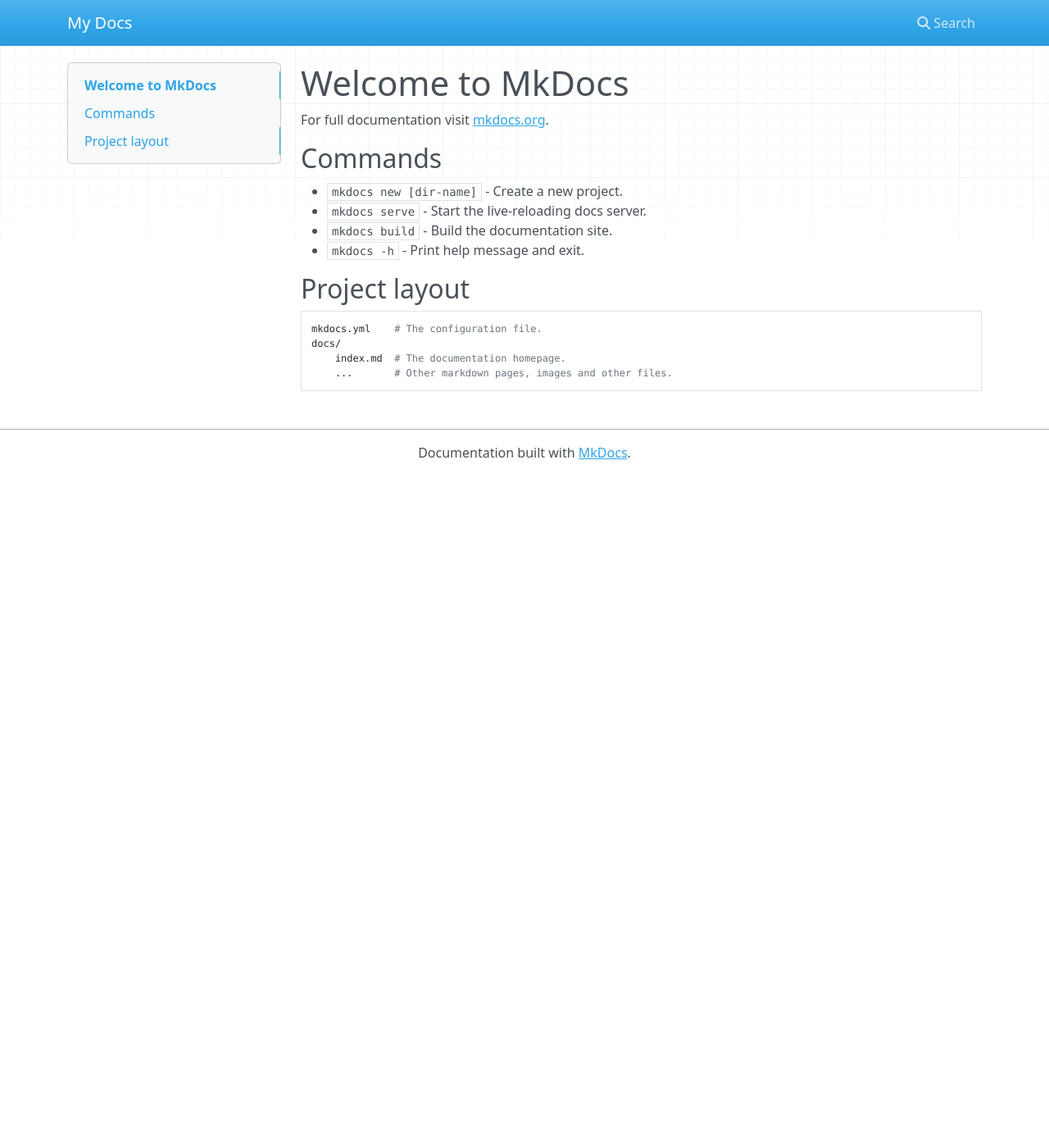
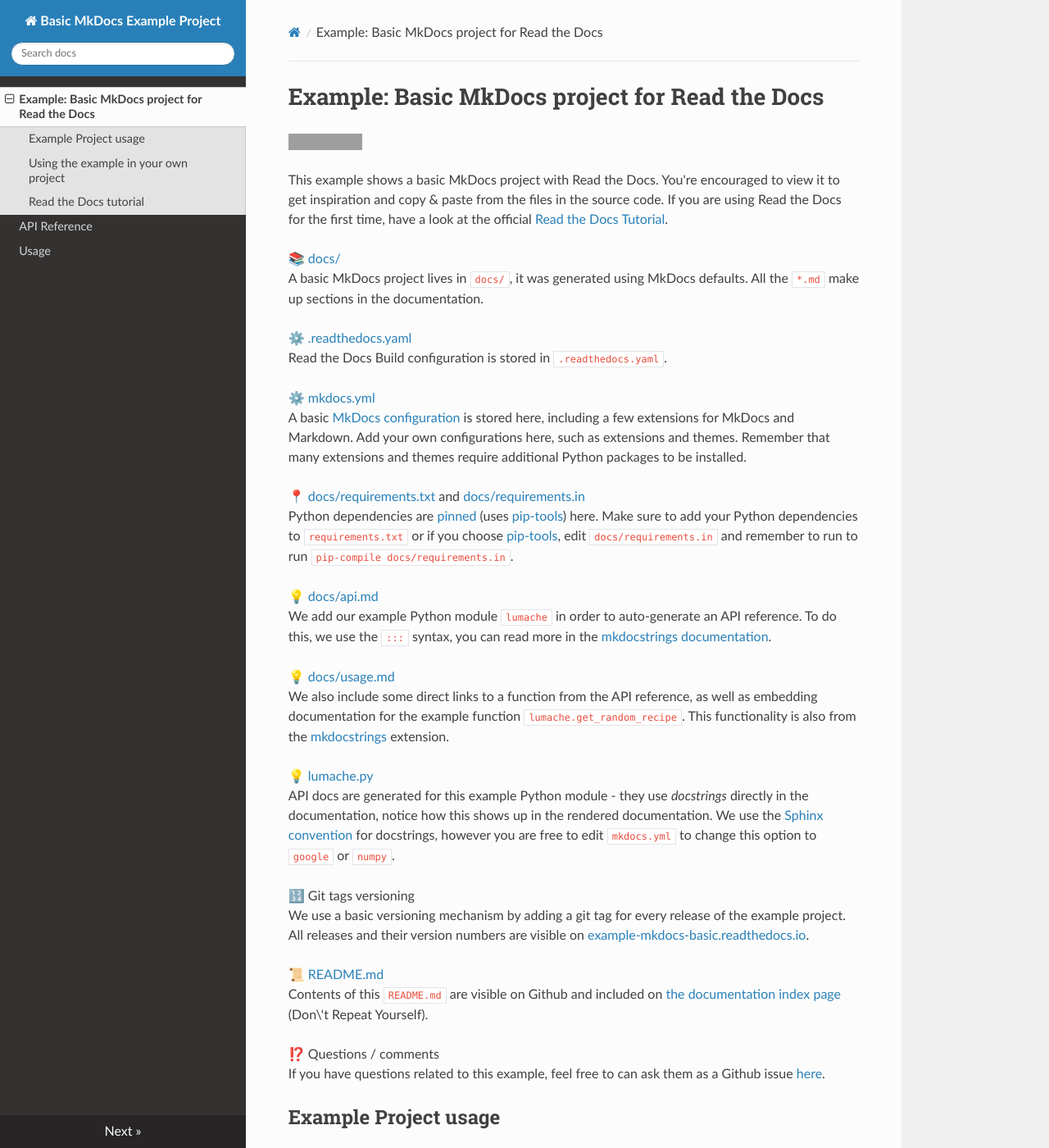
Before and after one commit to karlzam/ringed-seal-docs, an MkDocs documentation site: the page built from docs/index.md, in a window 1280 px wide and 1400 px high. Shown: the whole window at 82% size. Built offline with MkDocs 1.6.1, drawn with Linux system fonts in a browser that asks for light colours; nearby versions of some CDN libraries; some of the changed text lies outside the part shown; grey boxes are pictures that could not be loaded.

Commit message:
trying to get to work

````diff
--- /dev/null
+++ b/README.md
@@ -0,0 +1,73 @@
+Example: Basic MkDocs project for Read the Docs
+===============================================
+
+[![Documentation Status](https://readthedocs.org/projects/example-mkdocs-basic/badge/?version=latest)](https://example-mkdocs-basic.readthedocs.io/en/latest/?badge=latest)
+
+This example shows a basic MkDocs project with Read the Docs. You're encouraged to view it to get inspiration and copy & paste from the files in the source code. If you are using Read the Docs for the first time, have a look at the official [Read the Docs Tutorial](https://docs.readthedocs.io/en/stable/tutorial/index.html).
+
+📚 [docs/](https://github.com/readthedocs-examples/example-mkdocs-basic/blob/main/docs/)<br>
+A basic MkDocs project lives in `docs/`, it was generated using MkDocs defaults. All the `*.md` make up sections in the documentation.
+
+⚙️ [.readthedocs.yaml](https://github.com/readthedocs-examples/example-mkdocs-basic/blob/main/.readthedocs.yaml)<br>
+Read the Docs Build configuration is stored in `.readthedocs.yaml`.
+
+⚙️ [mkdocs.yml](https://github.com/readthedocs-examples/example-mkdocs-basic/blob/main/mkdocs.yml)<br>
+A basic [MkDocs configuration](https://www.mkdocs.org/user-guide/configuration/) is stored here, including a few extensions for MkDocs and Markdown. Add your own configurations here, such as extensions and themes. Remember that many extensions and themes require additional Python packages to be installed.
+
+📍 [docs/requirements.txt](https://github.com/readthedocs-examples/example-mkdocs-basic/blob/main/docs/requirements.txt) and [docs/requirements.in](https://github.com/readthedocs-examples/example-mkdocs-basic/blob/main/docs/requirements.in)<br>
+Python dependencies are [pinned](https://docs.readthedocs.io/en/latest/guides/reproducible-builds.html) (uses [pip-tools](https://pip-tools.readthedocs.io/en/latest/)) here. Make sure to add your Python dependencies to `requirements.txt` or if you choose [pip-tools](https://pip-tools.readthedocs.io/en/latest/), edit `docs/requirements.in` and remember to run to run `pip-compile docs/requirements.in`.
+
+💡 [docs/api.md](https://github.com/readthedocs-examples/example-mkdocs-basic/blob/main/docs/api.md)<br>
+We add our example Python module `lumache` in order to auto-generate an API reference. To do this, we use the `:::` syntax, you can read more in the [mkdocstrings documentation](https://mkdocstrings.github.io/).
+
+💡 [docs/usage.md](https://github.com/readthedocs-examples/example-mkdocs-basic/blob/main/docs/usage.md)<br>
+We also include some direct links to a function from the API reference, as well as embedding documentation for the example function `lumache.get_random_recipe`. This functionality is also from the [mkdocstrings](https://mkdocstrings.github.io/python/) extension.
+
+💡 [lumache.py](https://github.com/readthedocs-examples/example-mkdocs-basic/blob/main/lumache.py)<br>
+API docs are generated for this example Python module - they use *docstrings* directly in the documentation, notice how this shows up in the rendered documentation. We use the [Sphinx convention](https://pythonhosted.org/an_example_pypi_project/sphinx.html#function-definitions) for docstrings, however you are free to edit `mkdocs.yml` to change this option to `google` or `numpy`.
+
+🔢 Git tags versioning<br>
+We use a basic versioning mechanism by adding a git tag for every release of the example project. All releases and their version numbers are visible on
+[example-mkdocs-basic.readthedocs.io](https://example-mkdocs-basic.readthedocs.io/en/latest/).
+
+📜 [README.md](https://github.com/readthedocs-examples/example-mkdocs-basic/blob/main/README.md)<br>
+Contents of this `README.md` are visible on Github and included on [the documentation index page](https://example-mkdocs-basic.readthedocs.io/en/latest/) (Don\'t Repeat Yourself).
+
+⁉️ Questions / comments<br>
+If you have questions related to this example, feel free to can ask them as a Github issue [here](https://github.com/readthedocs-examples/example-mkdocs-basic/issues).
+
+
+Example Project usage
+---------------------
+
+This project has a standard MkDocs layout which is built by Read the Docs almost the same way that you would build it locally (on your own laptop!).
+
+You can build and view this documentation project locally - we recommend that you activate [a local Python virtual environment first](https://packaging.python.org/en/latest/guides/installing-using-pip-and-virtual-environments/#creating-a-virtual-environment):
+
+```console
+# Install required Python dependencies (MkDocs etc.)
+pip install -r docs/requirements.txt
+
+# Run the mkdocs development server
+mkdocs serve
+```
+
+Using the example in your own project
+-------------------------------------
+
+If you are new to Read the Docs, you may want to refer to the [Read the Docs User documentation](https://docs.readthedocs.io/).
+
+If you are copying this code in order to get started with your documentation, you need to:
+
+1. place your `docs/` folder alongside your Python project. If you are starting a new project, you can adapt the `pyproject.toml` example configuration.
+1. use your existing project repository or create a new repository on Github, GitLab, Bitbucket or another host supported by Read the Docs.
+1. copy `mkdocs.yml`, `.readthedocs.yaml` and the `docs/` folder into your project.
+1. customize all the files, replacing example contents.
+1. Rebuild the documenation locally to see that it works.
+1. *Finally*, register your project on Read the Docs, see [Importing Your Documentation](https://docs.readthedocs.io/en/stable/intro/import-guide.html).
+
+
+Read the Docs tutorial
+----------------------
+
+To get started with Read the Docs, you may also refer to the [Read the Docs tutorial](https://docs.readthedocs.io/en/stable/tutorial/). It provides a full walk-through of building an example project similar to the one in this repository.
--- /dev/null
+++ b/docs/api.md
@@ -0,0 +1,3 @@
+# API Reference
+
+::: lumache
--- a/docs/index.md
+++ b/docs/index.md
@@ -1,17 +1,14 @@
-# Welcome to MkDocs
+{!README.md!}
 
-For full documentation visit [mkdocs.org](https://www.mkdocs.org).
+# Welcome to Lumache's documentation!
 
-## Commands
+**Lumache** (/lu\'make/) is a Python library for cooks and food lovers
+that creates recipes mixing random ingredients. It pulls data from the
+[Open Food Facts database](https://world.openfoodfacts.org/) and offers
+a *simple* and *intuitive* API.
 
-* `mkdocs new [dir-name]` - Create a new project.
-* `mkdocs serve` - Start the live-reloading docs server.
-* `mkdocs build` - Build the documentation site.
-* `mkdocs -h` - Print help message and exit.
+Check out the [usage](usage) section for further information, including how to [install](usage#installation) the project.
 
-## Project layout
+!!! note
 
-    mkdocs.yml    # The configuration file.
-    docs/
-        index.md  # The documentation homepage.
-        ...       # Other markdown pages, images and other files.
+    This project is under active development.
--- a/mkdocs.yml
+++ b/mkdocs.yml
@@ -1 +1,16 @@
-site_name: My Docs
+site_name: Basic MkDocs Example Project
+theme:
+  name: readthedocs
+  highlightjs: true
+plugins:
+  - search
+  - mkdocstrings:
+      handlers:
+        # See: https://mkdocstrings.github.io/python/usage/
+        python:
+          options:
+            docstring_style: sphinx
+markdown_extensions:
+  - markdown_include.include:
+      base_path: .
+  - admonition
````
Also changed, not shown: docs/lumache.py (added, +34 -0 lines), docs/requirements.txt (added, +66 -0 lines), docs/usage.md (added, +34 -0 lines), pyproject.toml (added, +8 -0 lines), 1 other file.
